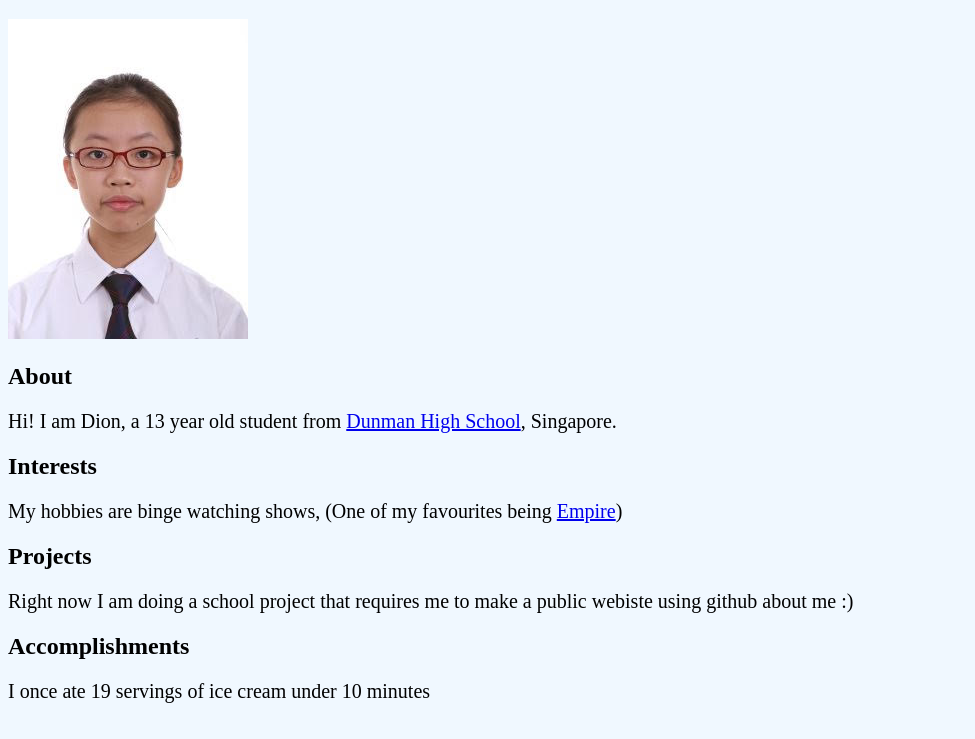
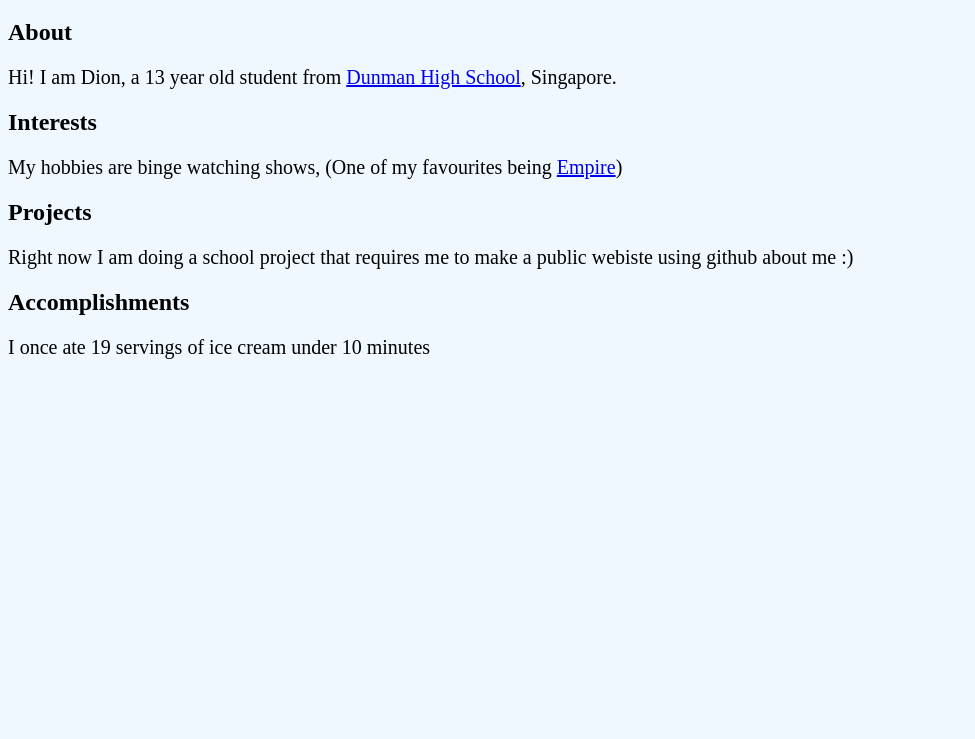
Before and after one commit to dhs17y1cDionFan/-dhs17y1cDionFan-.github.io, a plain HTML site: page index.html in a window 1280 px wide. Shown: the part 61-800 px from the top of the page, without its empty margins (0-975 px from the left). Drawn offline with Linux system fonts and the light colour scheme.

Commit message:
Update index.html

```diff
--- a/index.html
+++ b/index.html
@@ -7,7 +7,7 @@
   </head>
   <body>
   <h1>Welcome to Dion Fan's home on the web!</h1>
-  <img src="photo.jpg.png" />
+
   <h2>About</h2>
   <p>Hi! I am Dion, a 13 year old student from <a href="http://www.dunmanhigh.moe.edu.sg">Dunman High School</a>, Singapore.</p>
   <h2>Interests</h2>
```
